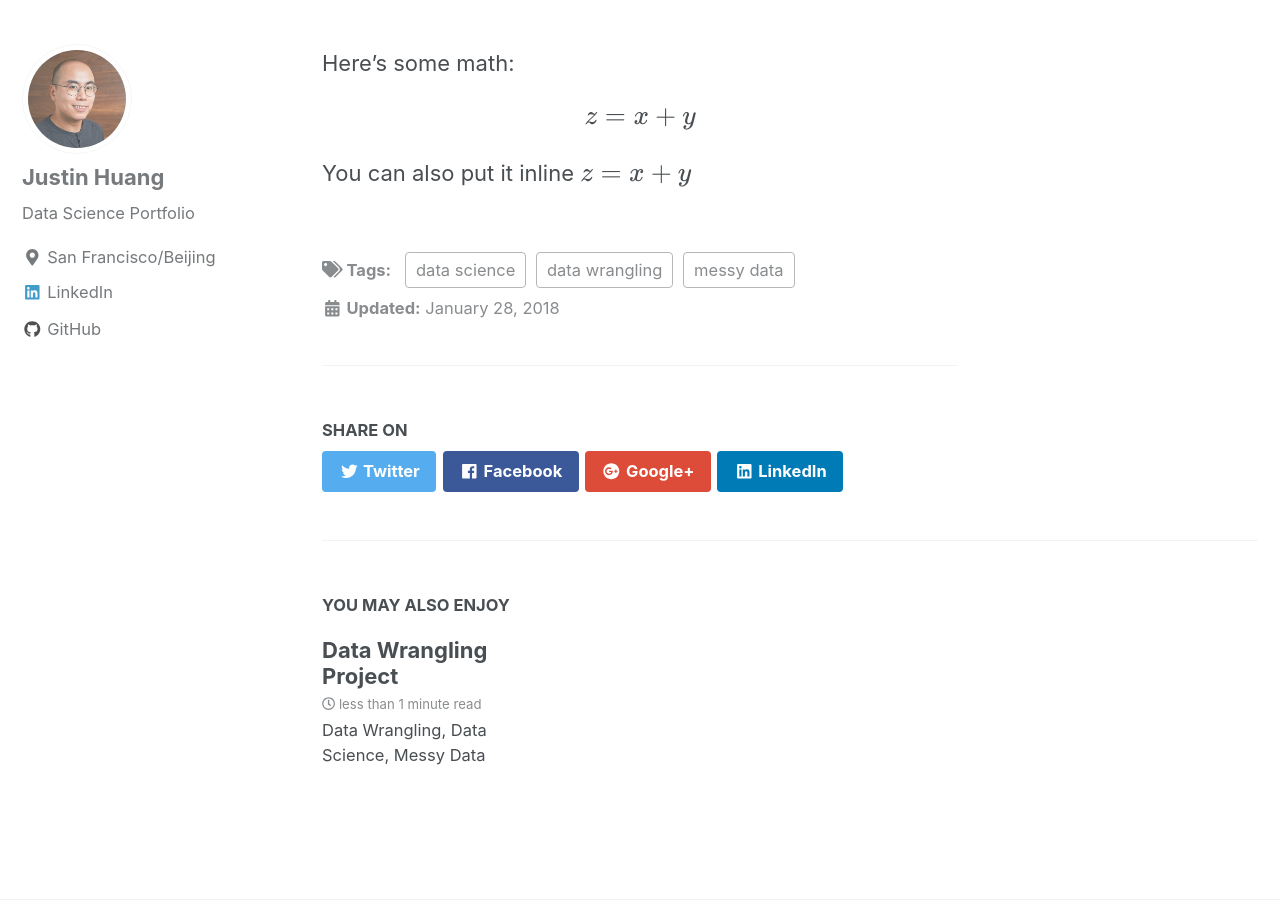
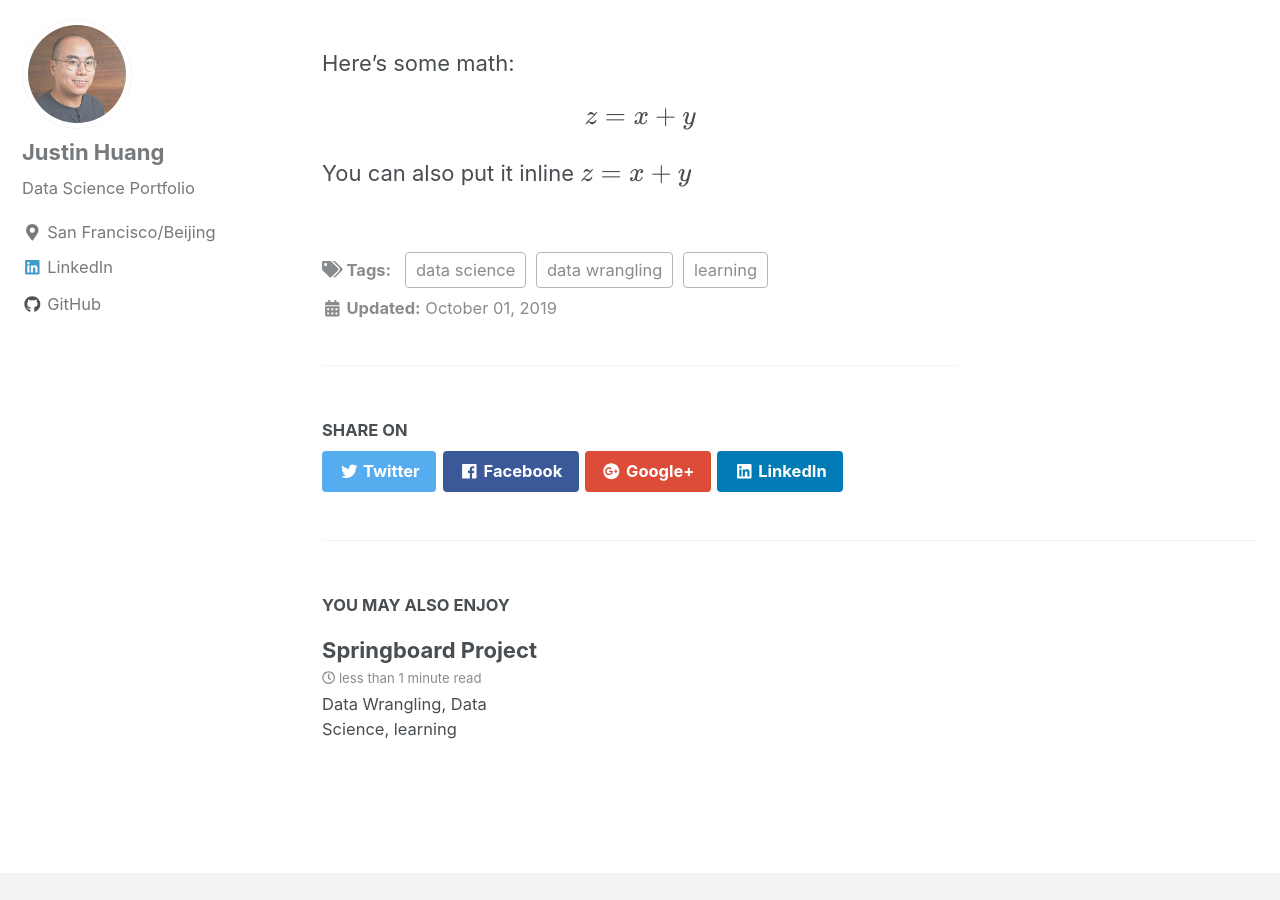
Before and after one commit to jvhuang1786/jvhuang1786.github.io, a Jekyll site: the page built from _posts/2018-01-28-perceptron.md, in a window 1280 px wide and 900 px high, scrolled down 2676 px. Built offline with Jekyll 4.4.1, drawn with Linux system fonts in a browser that asks for light colours; nearby versions of some CDN libraries; formulas are drawn with MathJax 3; some of the changed text lies outside the part shown.

Commit message:
new github

```diff
--- a/_posts/2018-01-28-perceptron.md
+++ b/_posts/2018-01-28-perceptron.md
@@ -1,10 +1,10 @@
 ---
-title: "Data Wrangling Project"
-date: 2018-01-28
-tags: [data wrangling, data science, messy data]
+title: "Springboard Project"
+date: 2019-10-01
+tags: [data wrangling, data science, learning]
 header:
   image: "/images/perceptron/percept.jpg"
-excerpt: "Data Wrangling, Data Science, Messy Data"
+excerpt: "Data Wrangling, Data Science, learning"
 mathjax: "true"
 ---
 
@@ -20,7 +20,7 @@
 
 Here's some **bold** text.
 
-What about a [link](https://github.com/dataoptimal)?
+What about a [link](https://github.com/jvhuang1786)?
 
 Here's a bulleted list:
 * First item
```
